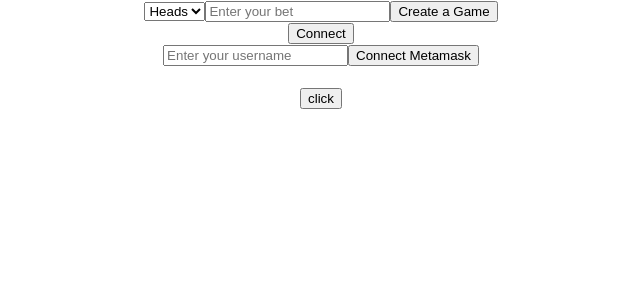
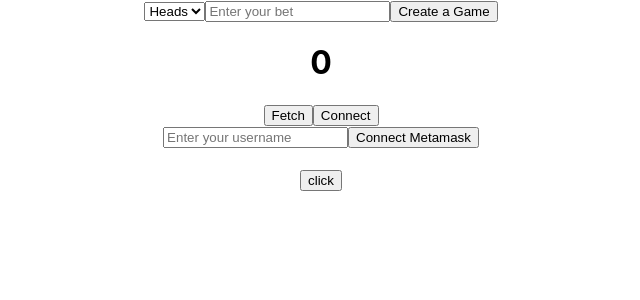
Before and after one commit to dinesh250-star/gamb, a React (Create React App) app in the folder client/app/: page / in a window 1280 px wide. Shown: the top 300 px of the page, without its empty margins (319-959 px from the left). Built offline with nearby package versions, Linux system fonts and the light colour scheme.

Commit message:
adding redux and fixing login

```diff
--- a/client/app/package.json
+++ b/client/app/package.json
@@ -4,6 +4,7 @@
   "private": true,
   "dependencies": {
     "@openzeppelin/contracts": "^3.0.0",
+    "@reduxjs/toolkit": "^1.8.2",
     "@testing-library/jest-dom": "^5.16.4",
     "@testing-library/react": "^13.3.0",
     "@testing-library/user-event": "^13.5.0",
@@ -11,6 +12,7 @@
     "hardhat": "^2.9.9",
     "react": "^18.2.0",
     "react-dom": "^18.2.0",
+    "react-redux": "^8.0.2",
     "react-scripts": "5.0.1",
     "web-vitals": "^2.1.4"
   },
--- a/client/app/src/Components/Register/Register.js
+++ b/client/app/src/Components/Register/Register.js
@@ -1,8 +1,13 @@
 import React, { useEffect, useState } from "react";
 import { ethers } from "ethers";
 import Axios from "axios";
-
+import { useDispatch, useSelector } from "react-redux";
+import { dbActions } from "../../store/dbSlice";
 const Register = () => {
+  const fetchedData = useSelector((state) => state.db.users);
+  const count = useSelector((state) => state.db.count);
+  const z = useSelector((state) => state.db.users);
+  const dispatch = useDispatch();
   const [username, setUsername] = useState("");
   const [userAcc, setUserAcc] = useState("");
   const [bool, setBool] = useState(false);
@@ -44,11 +49,61 @@ const Register = () => {
     } else {
       alert("connect your wallet");
     }
+    // const fetch = async() => {
+
+    // }
   };
+  const fetchUsers = async () => {
+    let r;
+    const result = await Axios.get("http://localhost:3001/all-users").then(
+      (response) => {
+        r = response.data;
+      }
+    );
+
+    r.map((data) => {
+      // const id = data.id;
+      // const address = data.address;
+      // const deposited_amount = data.deposited_amount;
+      // const coins = data.coins;
+      // const user_name = data.user_name;
+
+      dispatch(
+        dbActions.fetchUserData({
+          id: data.id,
+          address: data.address,
+          deposited_amount: data.deposited_amount,
+          coins: data.coins,
+          user_name: data.user_name,
+        })
+      );
+    });
+
+    dispatch(dbActions.increment());
+  };
+  const submitData1 = async (e) => {
+    e.preventDefault();
+    if (userAcc != "" && bool === true) {
+      await fetchUsers();
+      dispatch(dbActions.authentication(userAcc));
+      Axios.post("http://localhost:3001/registration", {
+        username: username,
+        useraccount: userAcc,
+      });
+    } else {
+      alert("Connect to Metamask");
+    }
+  };
+
   return (
     <div>
-      <button onClick={connect}>Connect</button>
-      <form onSubmit={submitData}>
+      <h1>{count}</h1>
+
+      <button onClick={fetchUsers}>Fetch</button>
+      <button onClick={connect} required>
+        Connect
+      </button>
+      <form onSubmit={submitData1}>
         <input
           type="text"
           placeholder="Enter your username"
--- a/client/app/src/index.js
+++ b/client/app/src/index.js
@@ -1,13 +1,16 @@
-import React from 'react';
-import ReactDOM from 'react-dom/client';
-import './index.css';
-import App from './App';
-import reportWebVitals from './reportWebVitals';
-
-const root = ReactDOM.createRoot(document.getElementById('root'));
+import React from "react";
+import ReactDOM from "react-dom/client";
+import "./index.css";
+import App from "./App";
+import reportWebVitals from "./reportWebVitals";
+import { store } from "./store/store";
+import { Provider } from "react-redux";
+const root = ReactDOM.createRoot(document.getElementById("root"));
 root.render(
   <React.StrictMode>
-    <App />
+    <Provider store={store}>
+      <App />
+    </Provider>
   </React.StrictMode>
 );
 
--- /dev/null
+++ b/client/app/src/store/dbSlice.js
@@ -0,0 +1,42 @@
+import { createSlice } from "@reduxjs/toolkit";
+import Axios from "axios";
+// const initialState = {
+//   users: [],
+// };
+
+const dbSlice = createSlice({
+  name: "db",
+  initialState: {
+    users: [],
+    count: 0,
+  },
+  reducers: {
+    fetchUserData(state, action) {
+      const user = action.payload;
+      state.users.push({
+        id: user.id,
+        address: user.address,
+        deposited_amount: user.deposited_amount,
+        coins: user.coins,
+        user_name: user.user_name,
+      });
+    },
+    increment(state, action) {
+      state.count += 1;
+    },
+    authentication(state, action) {
+      const acc = action.payload;
+      const exists = state.users.findIndex((user) => user.address == acc[0]);
+      console.log(exists);
+      if (exists == -1) {
+        alert("Successfully registered");
+      } else {
+        alert("Already Registered");
+      }
+    },
+  },
+});
+
+export const dbActions = dbSlice.actions;
+
+export default dbSlice;
--- /dev/null
+++ b/client/app/src/store/store.js
@@ -0,0 +1,5 @@
+import { configureStore } from "@reduxjs/toolkit";
+import dbSlice from "./dbSlice";
+export const store = configureStore({
+  reducer: { db: dbSlice.reducer },
+});
```
Also changed, not shown: 2 other files (tests, documents, lock files or other folders).
